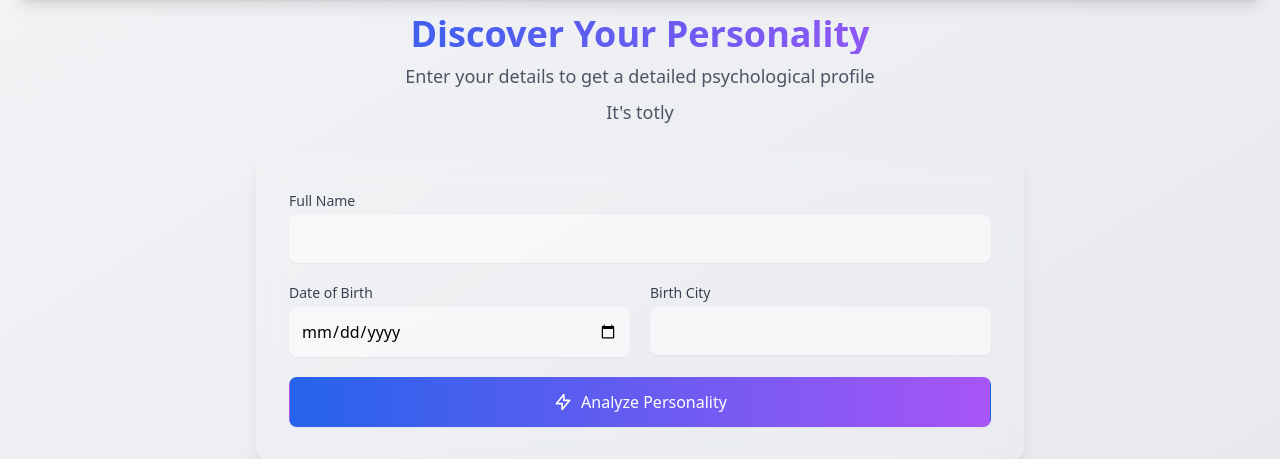
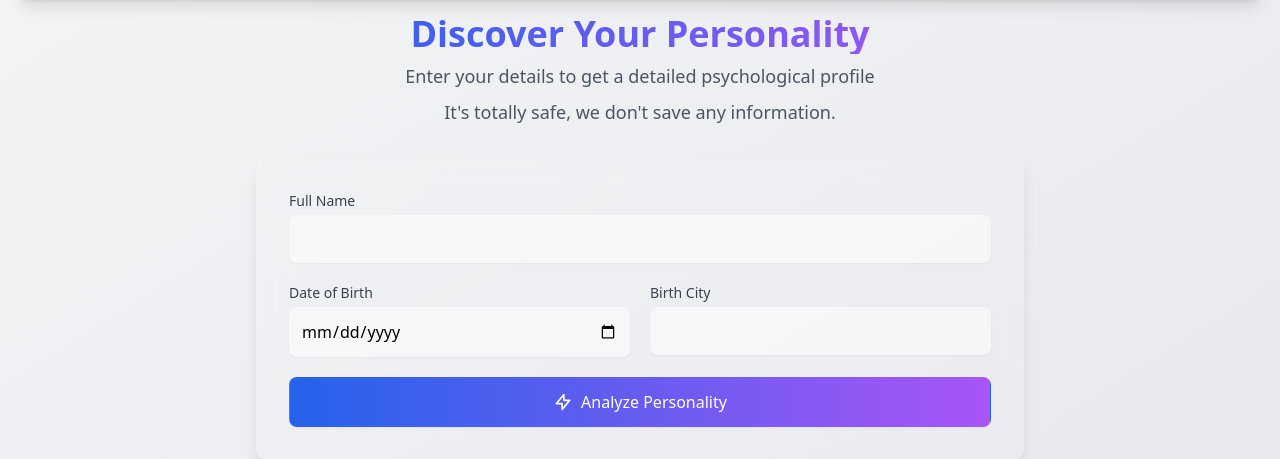
Before and after one commit to zohair-ahmed-nadeem/Who-U-R, a Django app: page /home in a window 1280 px wide. Shown: the part 82-541 px from the top of the page. Run offline with Django 5.2, Linux system fonts and the light colour scheme; some libraries are stand-ins or nearby versions.

Commit message:
Update safety disclaimer in personality analysis form

```diff
--- a/templates/main/index.html
+++ b/templates/main/index.html
@@ -9,7 +9,7 @@
                 Discover Your Personality</h1>
             <p class="mt-2 text-lg text-gray-600 dark:text-gray-400">Enter your details to get a detailed psychological
                 profile</p>
-                <p class="mt-2 text-lg text-gray-600 dark:text-gray-400">It's totly</p>
+                <p class="mt-2 text-lg text-gray-600 dark:text-gray-400">It's totally safe, we don't save any information.</p>
         </div>
 
         <div class="glass-card p-6 sm:p-8 rounded-xl shadow-lg mb-8">
```
